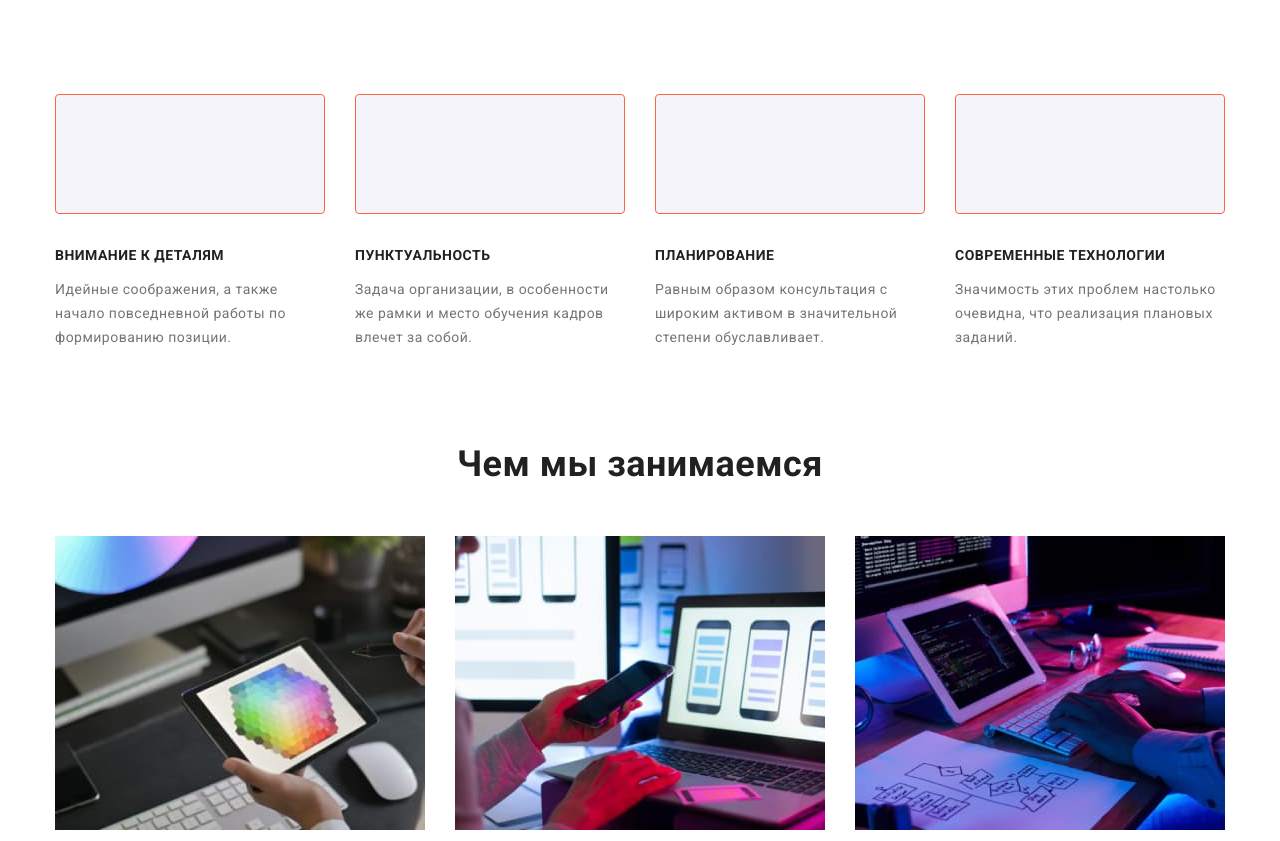
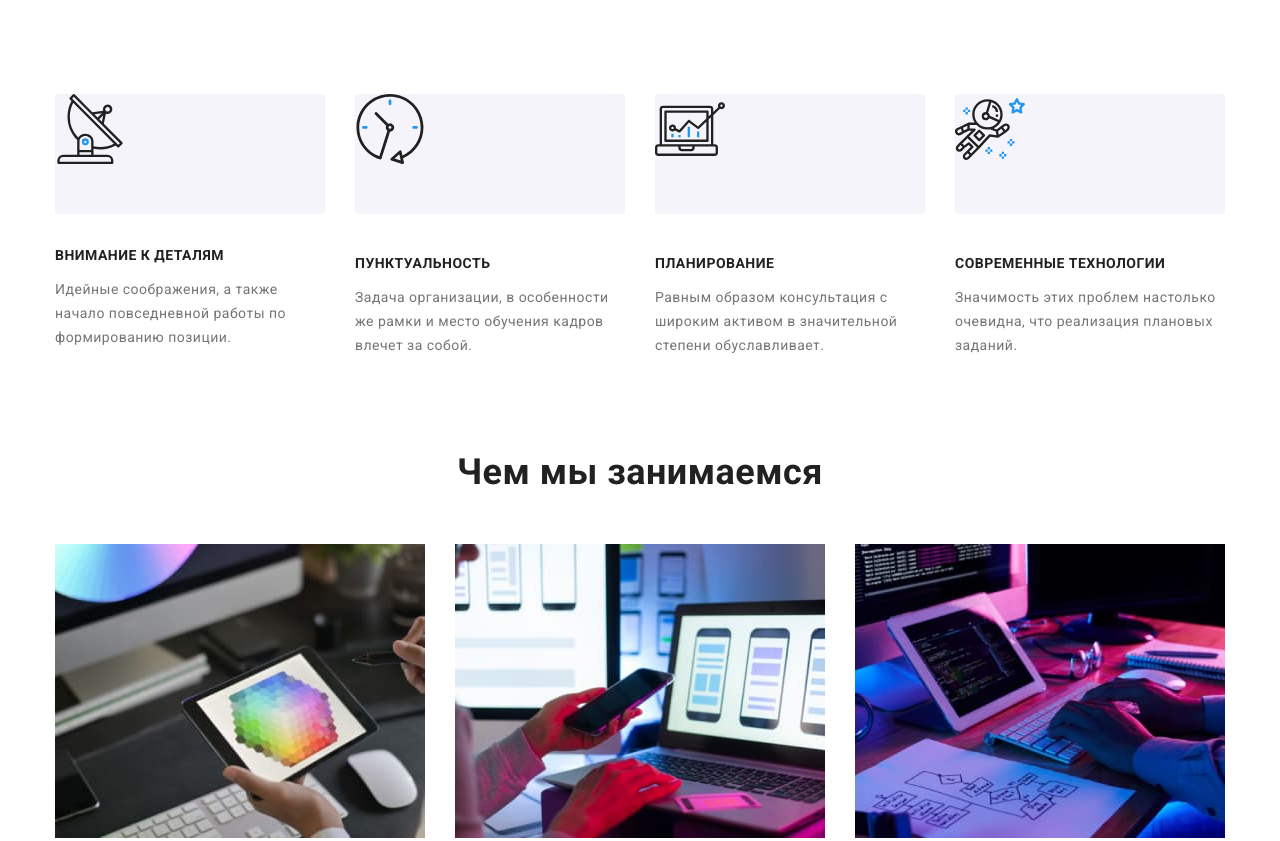
Before and after one commit to Dmytro-Kalistratov/goit-markup-hw-04, a plain HTML site: page index.html in a window 1280 px wide. Shown: the part 681-1522 px from the top of the page. Drawn offline with nearby package versions, Linux system fonts and the light colour scheme.

Commit message:
#ihatesvg

```diff
--- a/css/styles.css
+++ b/css/styles.css
@@ -222,22 +222,18 @@ img {
   font-weight: 400;
 }
 
-.features-list .item::before {
-  content: "";
-  display: block;
+.features-icon-pos {
+  display: inline-flex;
+  align-items: center;
+  justify-content: center;
+}
+
+.features-icon {
   margin-bottom: 30px;
   width: 270px;
   height: 120px;
-  border: 1px solid tomato;
   border-radius: 4px;
-  background-size: auto;
-  background-repeat: no-repeat;
-  background-position: center;
   background-color: var(--unique-background-color);
-}
-
-.icon-antenna::before {
-  background-image: url("../images/symbol-defs.svg#antenna");
 }
 
 .features-title,
@@ -364,13 +360,16 @@ img {
   margin-left: 30px;
 }
 
+.clients-li {
+  display: flex;
+  justify-content: center;
+  align-items: center;
+}
+
 .clients-link {
   border: 1px solid var(--client-image-color);
   border-radius: 4px;
   padding: 16px 32px;
-  display: flex;
-  justify-content: center;
-  align-items: center;
 }
 
 .client-image {
--- a/index.html
+++ b/index.html
@@ -49,19 +49,33 @@
             <div class="container">
                 <h2 class="visually-hidden">Особенности</h2>
                 <ul class="features-list list">
-                    <li class="item icon-antenna">
+                    <li class="item">
+                        <div class="features-icon-pos">
+                            <svg class="features-icon">
+                                <use href="./images/symbol-defs.svg#antenna" width="70px" height="70px"></use>
+                            </svg>
+                        </div>
                         <h3 class="features-title">Внимание к деталям</h3>
                         <p>Идейные соображения, а также начало повседневной работы по формированию позиции.</p>
                     </li>
-                    <li class="item icon-clock">
+                    <li class="item">
+                        <svg class="features-icon">
+                            <use href="./images/symbol-defs.svg#clock" width="70px" height="70px"></use>
+                        </svg>
                         <h3 class="features-title">Пунктуальность</h3>
                         <p>Задача организации, в особенности же рамки и место обучения кадров влечет за собой.</p>
                     </li>
-                    <li class="item icon-diagram">
+                    <li class="item">
+                        <svg class="features-icon">
+                            <use href="./images/symbol-defs.svg#diagram" width="70px" height="70px"></use>
+                        </svg>
                         <h3 class="features-title">Планирование</h3>
                         <p>Равным образом консультация с широким активом в значительной степени обуславливает.</p>
                     </li>
-                    <li class="item icon-astronaut">
+                    <li class="item">
+                        <svg class="features-icon">
+                            <use href="./images/symbol-defs.svg#astronaut" width="70px" height="70px"></use>
+                        </svg>
                         <h3 class="features-title">Современные технологии</h3>
                         <p>Значимость этих проблем настолько очевидна, что реализация плановых заданий.</p>
                     </li>
@@ -141,12 +155,12 @@
             <div class="container">
                 <h2 class="clients-title">Постоянные клиенты</h2>
                 <ul class="clients-list list">
-                    <li class="clients-link item"><a class="link" href="#"><svg class="client-image"><use href="./images/symbol-defs.svg#ya-and-co"></use></svg></a></li>
-                    <li class="clients-link item"><a class="link" href="#"><svg class="client-image"><use href="./images/symbol-defs.svg#company-tagline-here"></use></svg></a></li>
-                    <li class="clients-link item"><a class="link" href="#"><svg class="client-image"><use href="./images/symbol-defs.svg#company"></use></svg></a></li>
-                    <li class="clients-link item"><a class="link" href="#"><svg class="client-image"><use href="./images/symbol-defs.svg#foster-peters"></use></svg></a></li>
-                    <li class="clients-link item"><a class="link" href="#"><svg class="client-image"><use href="./images/symbol-defs.svg#brand"></use></svg></a></li>
-                    <li class="clients-link item"><a class="link" href="#"><svg class="client-image"><use href="./images/symbol-defs.svg#company-tag-line"></use></svg></a></li>
+                    <li class="clients-li item"><a class="clients-link link" href="#"><svg class="client-image"><use href="./images/symbol-defs.svg#ya-and-co"></use></svg></a></li>
+                    <li class="clients-li item"><a class="clients-link link" href="#"><svg class="client-image"><use href="./images/symbol-defs.svg#company-tagline-here"></use></svg></a></li>
+                    <li class="clients-li item"><a class="clients-link link" href="#"><svg class="client-image"><use href="./images/symbol-defs.svg#company"></use></svg></a></li>
+                    <li class="clients-li item"><a class="clients-link link" href="#"><svg class="client-image"><use href="./images/symbol-defs.svg#foster-peters"></use></svg></a></li>
+                    <li class="clients-li item"><a class="clients-link link" href="#"><svg class="client-image"><use href="./images/symbol-defs.svg#brand"></use></svg></a></li>
+                    <li class="clients-li item"><a class="clients-link link" href="#"><svg class="client-image"><use href="./images/symbol-defs.svg#company-tag-line"></use></svg></a></li>
                 </ul>
             </div>
         </section>
```
